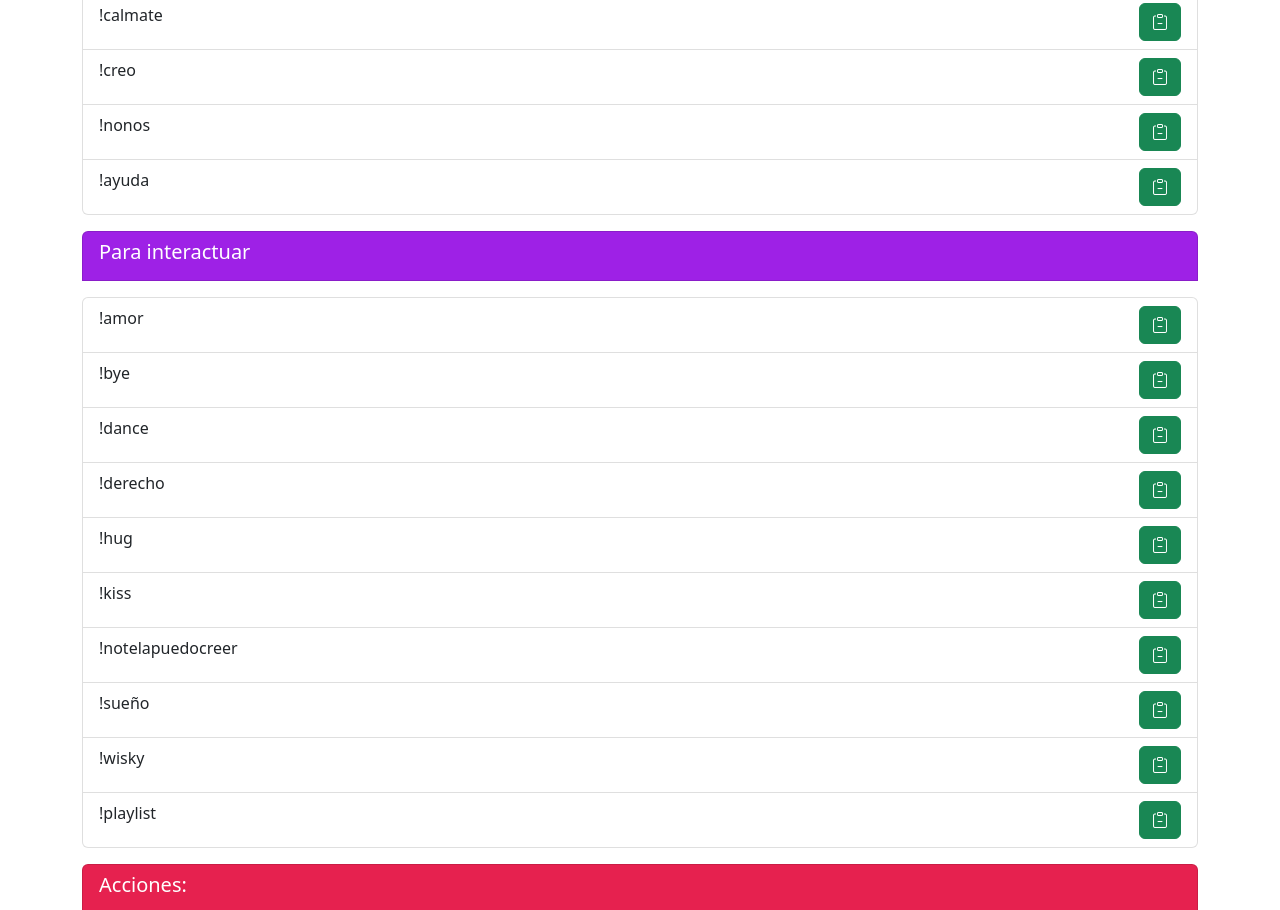
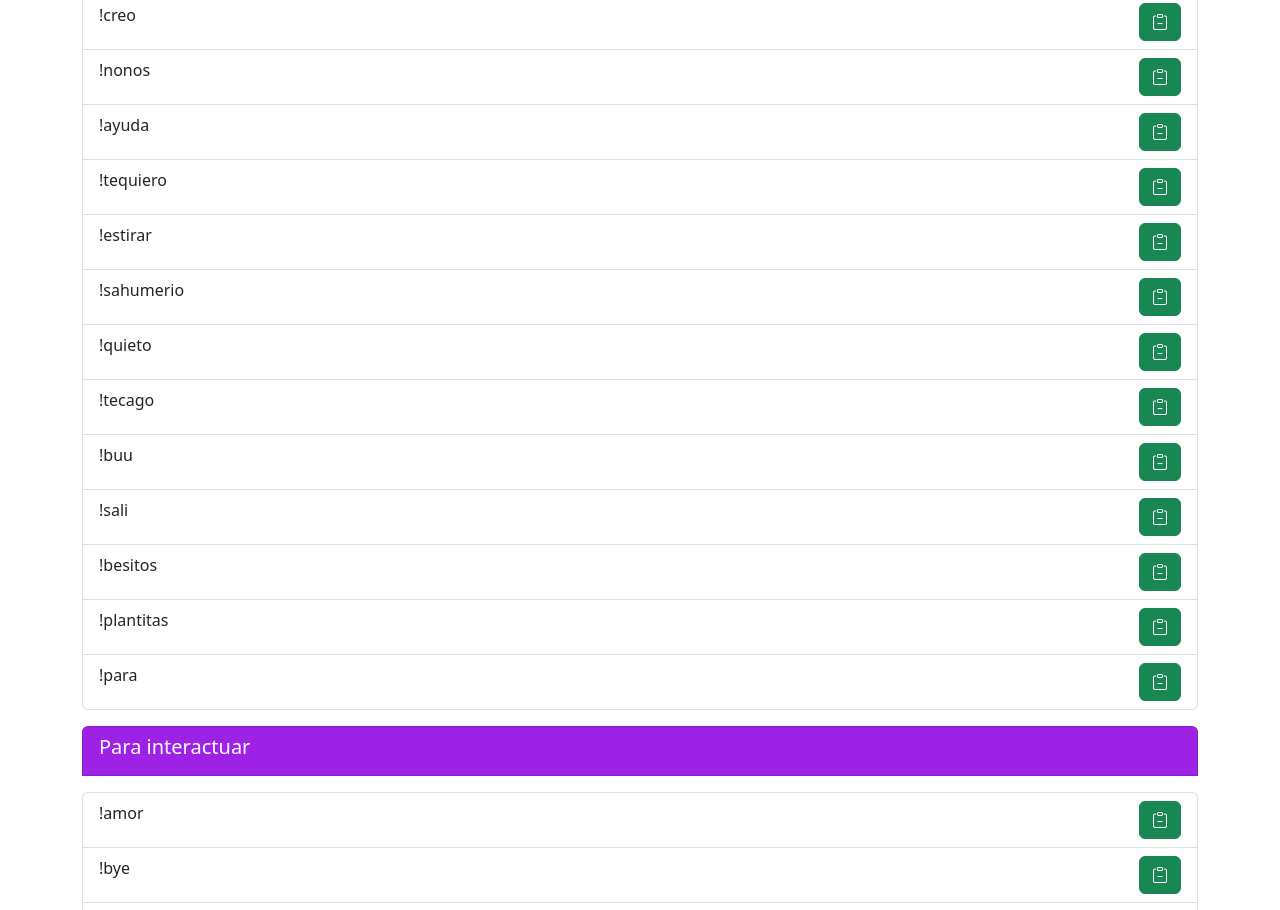
Before and after one commit to lucianoontiveros/comandoCuartoDeChenz, a website: page index.html in a window 1280 px wide. Shown: the part 6018-6928 px from the top of the page. Drawn offline with nearby package versions, Linux system fonts and the light colour scheme.

Commit message:
estamos subiendo los nuevos comandos

```diff
--- a/index.html
+++ b/index.html
@@ -230,9 +230,6 @@
                 <li class="list-group-item itemText"> !lasalita
                     <button value="!lasalita" type="button" class="btn btn-success"><i class="bi bi-clipboard-minus"></i></button>
                 </li>
-                <li class="list-group-item itemText"> !bye
-                    <button value="!bye" type="button" class="btn btn-success"><i class="bi bi-clipboard-minus"></i></button>
-                </li>
                 <li class="list-group-item itemText"> !lachancla
                     <button value="!lachancla" type="button" class="btn btn-success"><i class="bi bi-clipboard-minus"></i></button>
                 </li>
@@ -281,6 +278,37 @@
                 <li class="list-group-item itemText"> !ayuda
                     <button value="!ayuda" type="button" class="btn btn-success"><i class="bi bi-clipboard-minus"></i></button>
                 </li>
+                <li class="list-group-item itemText"> !tequiero
+                    <button value="!tequiero" type="button" class="btn btn-success"><i class="bi bi-clipboard-minus"></i></button>
+                </li>
+                <li class="list-group-item itemText"> !estirar
+                    <button value="!estirar" type="button" class="btn btn-success"><i class="bi bi-clipboard-minus"></i></button>
+                </li>
+                <li class="list-group-item itemText"> !sahumerio
+                    <button value="!sahumerio" type="button" class="btn btn-success"><i class="bi bi-clipboard-minus"></i></button>
+                </li>
+                <li class="list-group-item itemText"> !quieto
+                    <button value="!quieto" type="button" class="btn btn-success"><i class="bi bi-clipboard-minus"></i></button>
+                </li>
+                <li class="list-group-item itemText"> !tecago
+                    <button value="!tecago" type="button" class="btn btn-success"><i class="bi bi-clipboard-minus"></i></button>
+                </li>
+                <li class="list-group-item itemText"> !buu
+                    <button value="!buu" type="button" class="btn btn-success"><i class="bi bi-clipboard-minus"></i></button>
+                </li>
+                <li class="list-group-item itemText"> !sali
+                    <button value="!sali" type="button" class="btn btn-success"><i class="bi bi-clipboard-minus"></i></button>
+                </li>
+                <li class="list-group-item itemText"> !besitos
+                    <button value="!besitos" type="button" class="btn btn-success"><i class="bi bi-clipboard-minus"></i></button>
+                </li>
+                <li class="list-group-item itemText"> !plantitas
+                    <button value="!plantias" type="button" class="btn btn-success"><i class="bi bi-clipboard-minus"></i></button>
+                </li>
+                <li class="list-group-item itemText"> !para
+                    <button value="!para" type="button" class="btn btn-success"><i class="bi bi-clipboard-minus"></i></button>
+                </li>
+
             </ul>
         </div>
 
```
